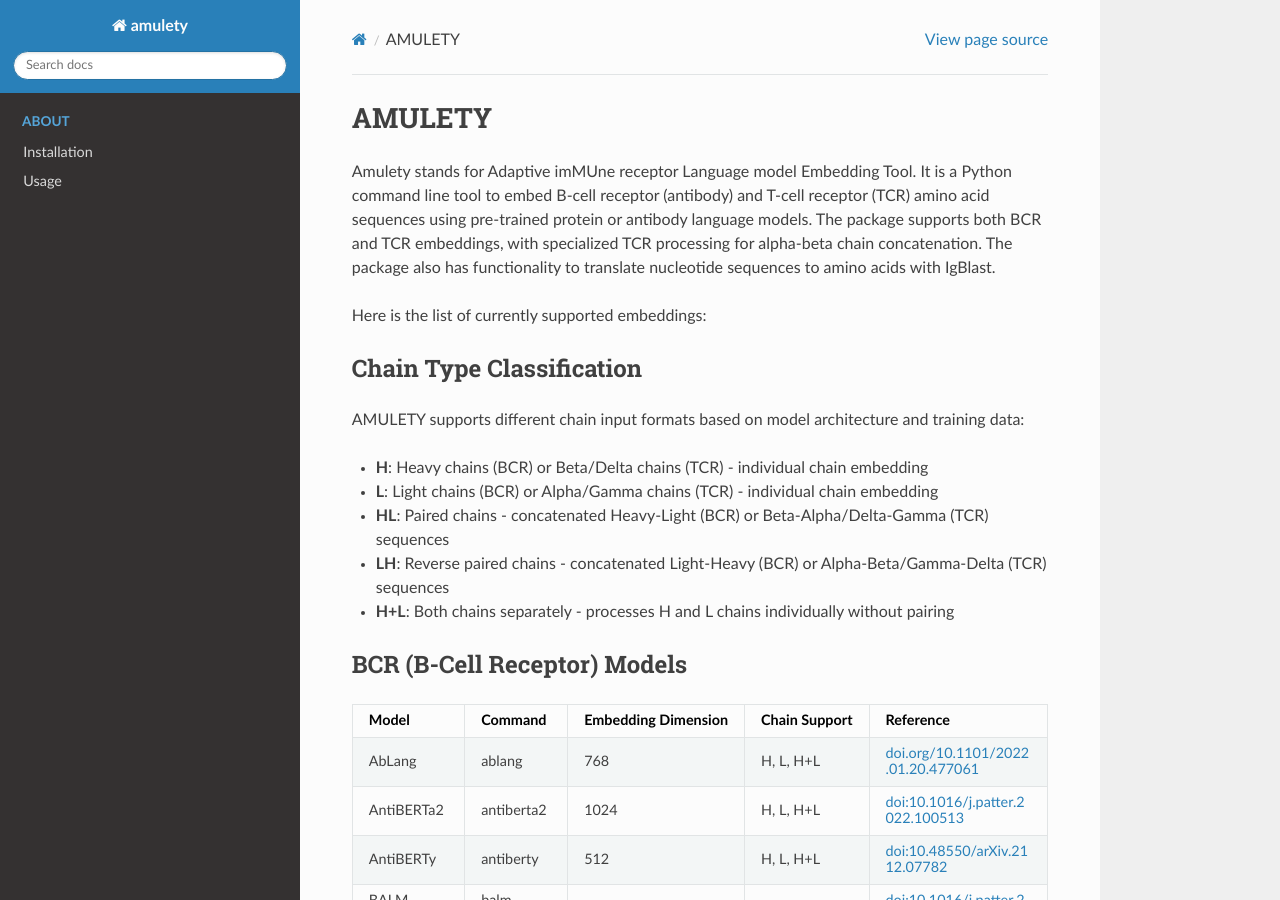
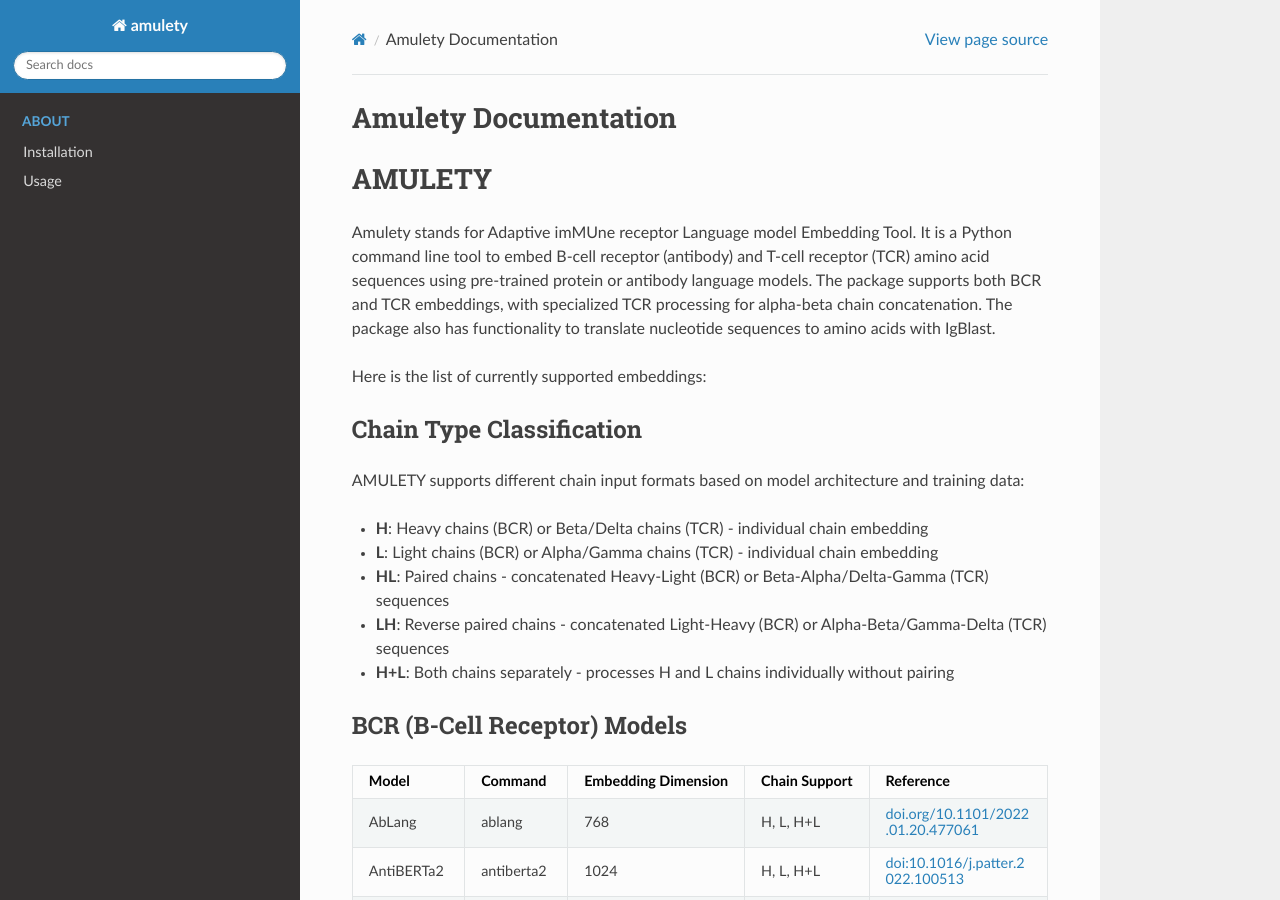
Before and after one commit to immcantation/amulety, a Sphinx documentation site: the page built from docs/index.md, in a window 1280 px wide and 900 px high. Built offline with Sphinx 7.4.7 and the Read the Docs theme 3.1.0, drawn with Linux system fonts in a browser that asks for light colours; some of the changed lines change nothing that is shown.

Commit message:
fix docs

````diff
--- a/docs/conf.py
+++ b/docs/conf.py
@@ -56,6 +56,9 @@
 napoleon_numpy_docstring = True
 napoleon_use_param = True
 napoleon_use_rtype = True
+
+# Specify files to include
+source_suffix = {".rst": "restructuredtext", ".md": "markdown"}
 
 # Add any paths that contain templates here, relative to this directory.
 templates_path = ["_templates"]
--- a/docs/index.md
+++ b/docs/index.md
@@ -1,3 +1,5 @@
+# Amulety Documentation
+
 ```{toctree}
   :hidden:
   :maxdepth: 2
@@ -10,5 +12,6 @@
 ```
 
 ```{include} ../README.md
-
+:relative-docs:
+:relative-images:
 ```
--- a/docs/usage.rst
+++ b/docs/usage.rst
@@ -16,7 +16,7 @@
 Embed sequences with different models
 =====================================
 
-..typer:: amulety.amulety.app:embed
+.. typer:: amulety.amulety.app:embed
     :width: 90
     :show-nested:
     :make-sections:
````
